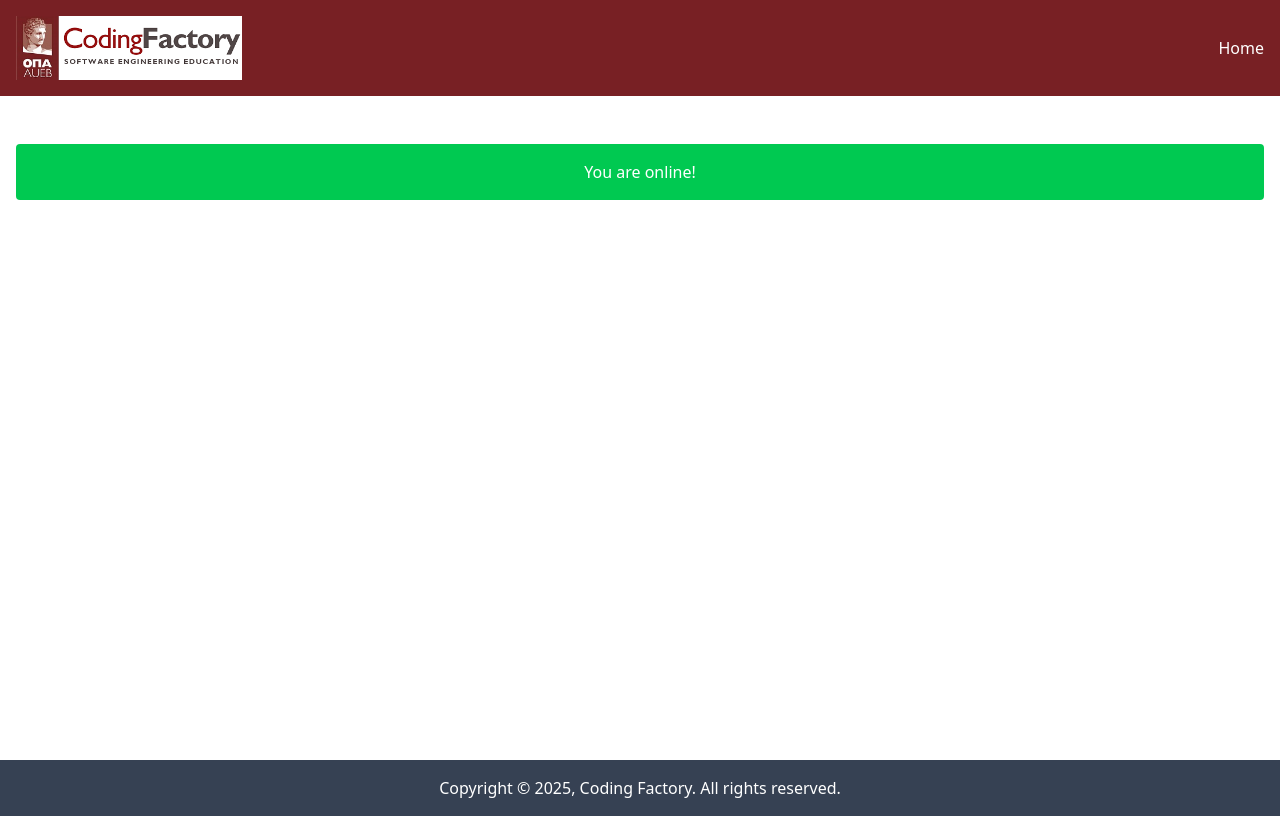
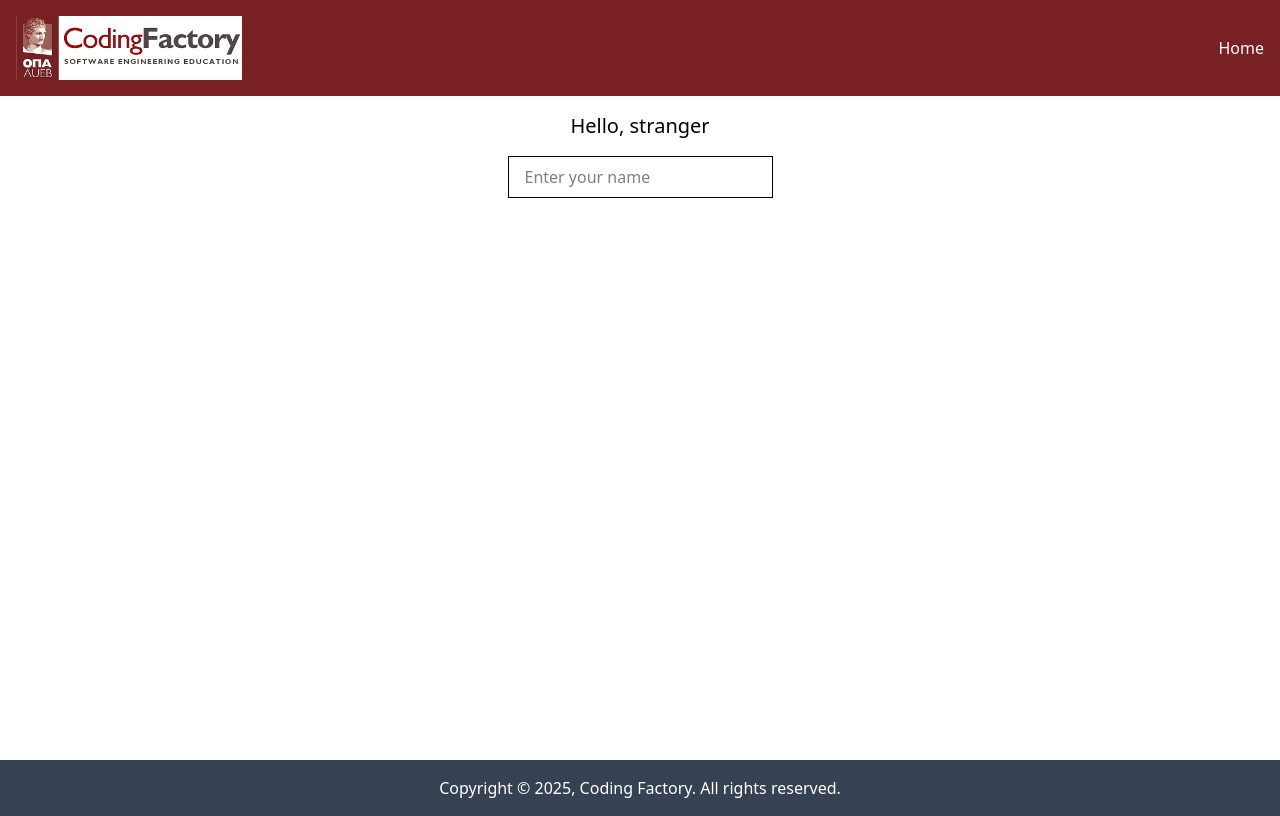
Before and after one commit to StavriannaLeon/react-intro, a React (Vite) app: page /name-changer in a window 1280 px wide. Built offline with nearby package versions, Linux system fonts and the light colour scheme.

Commit message:
feat(router): setup routing with Home and NameChanger pages - Installed react-router-dom - Created HomePage and NameChangerPage components - Configured <Routes> in App with <BrowserRouter>

```diff
--- a/package.json
+++ b/package.json
@@ -14,6 +14,7 @@
     "lucide-react": "^0.511.0",
     "react": "^19.1.0",
     "react-dom": "^19.1.0",
+    "react-router": "^7.6.2",
     "tailwindcss": "^4.1.7"
   },
   "devDependencies": {
--- a/src/App.tsx
+++ b/src/App.tsx
@@ -15,7 +15,10 @@
 // import CounterAdvancedWithCustomHook from "./components/CounterAdvancedWithCustomHook";
 // import CounterWithReducer from "./components/CounterWithReducer.tsx";
 // import Todo from "./components/Todo/Todo.tsx";
-import OnlineStatus from "./components/OnlineStatus.tsx";
+// import OnlineStatus from "./components/OnlineStatus.tsx";
+import {BrowserRouter, Routes, Route} from "react-router";
+import HomePage from "./pages/HomePage.tsx";
+import NameChangerPage from "./pages/NameChangerPage.tsx";
 
 function App() {
 
@@ -26,13 +29,13 @@
 
     return (
         <>
-            <Layout>
+            {/*<Layout>*/}
                 {/*<ClassComponent/>*/}
                 {/*<FunctionalComponent/>*/}
                 {/*<ArrowFunctionalComponent/>*/}
-                {/*<ArrowFunctionalComponentWithProps title="Is a Arrow Functional Component with Props!"/>*/}
+                {/*<ArrowFunctionalComponentWithProps title="Is an Arrow Functional Component with Props!"/>*/}
                 {/*<ArrowFunctionalComponentWithPropsType*/}
-                {/*  title="Is a Arrow Functional Component with Props!"*/}
+                {/*  title="Is an Arrow Functional Component with Props!"*/}
                 {/*  description="this is a description"*/}
                 {/*/>*/}
 
@@ -44,12 +47,20 @@
                 {/*<CounterAdvanced/>*/}
                 {/*<CounterWithCustomHook/>*/}
                 {/*<CounterAdvancedWithCustomHook/>*/}
-
                 {/*<CounterWithReducer/>*/}
                 {/*<Todo/>*/}
-                <OnlineStatus/>
+                {/*<OnlineStatus/>*/}
 
-            </Layout>
+            {/*</Layout>*/}
+
+            <BrowserRouter>
+                <Layout>
+                    <Routes>
+                        <Route path="/" element={<HomePage/>} />
+                        <Route path="name-changer" element={<NameChangerPage/>} />
+                    </Routes>
+                </Layout>
+            </BrowserRouter>
         </>
     )
 }
--- /dev/null
+++ b/src/pages/HomePage.tsx
@@ -0,0 +1,9 @@
+const HomePage = () => {
+    return (
+        <>
+            <h1 className="text-bold text-2xl text-center mt-8">Home Page</h1>
+        </>
+    )
+}
+
+export default HomePage
--- /dev/null
+++ b/src/pages/NameChangerPage.tsx
@@ -0,0 +1,11 @@
+import NameChanger from "../components/NameChanger.tsx";
+
+const NameChangerPage = () => {
+    return (
+        <>
+            <NameChanger/>
+        </>
+    )
+}
+
+export default NameChangerPage
```
